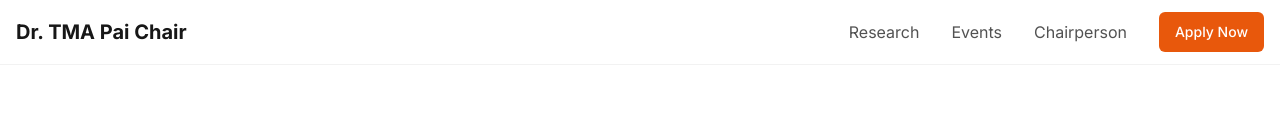
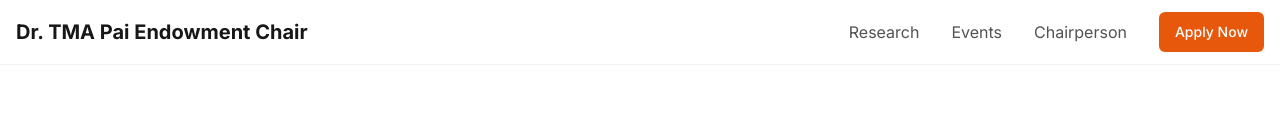
Before and after one commit to DrTMAPaiEndowmentChair-ITIS/website, a Next.js app: page / in a window 1280 px wide. Shown: the top 139 px of the page. Built offline with nearby package versions, Linux system fonts and the light colour scheme.

Commit message:
added content

```diff
--- a/src/components/layout/MobileNav.tsx
+++ b/src/components/layout/MobileNav.tsx
@@ -28,7 +28,7 @@ export default function MobileNav() {
               {/* Header */}
               <div className="flex items-center justify-between p-4 border-b border-neutral-200">
                 <Link href="/" className="text-xl font-bold text-neutral-900">
-                  Dr. TMA Pai Chair
+                  Dr. TMA Pai Endowment Chair
                 </Link>
                 <button
                   onClick={() => setIsOpen(false)}
--- a/src/components/layout/Navbar.tsx
+++ b/src/components/layout/Navbar.tsx
@@ -9,7 +9,7 @@ export default function Navbar() {
         <div className="flex items-center justify-between h-16">
           {/* Logo */}
           <Link href="/" className="text-xl font-bold text-neutral-900">
-            Dr. TMA Pai Chair
+            Dr. TMA Pai Endowment Chair
           </Link>
 
           {/* Desktop Navigation */}
```
